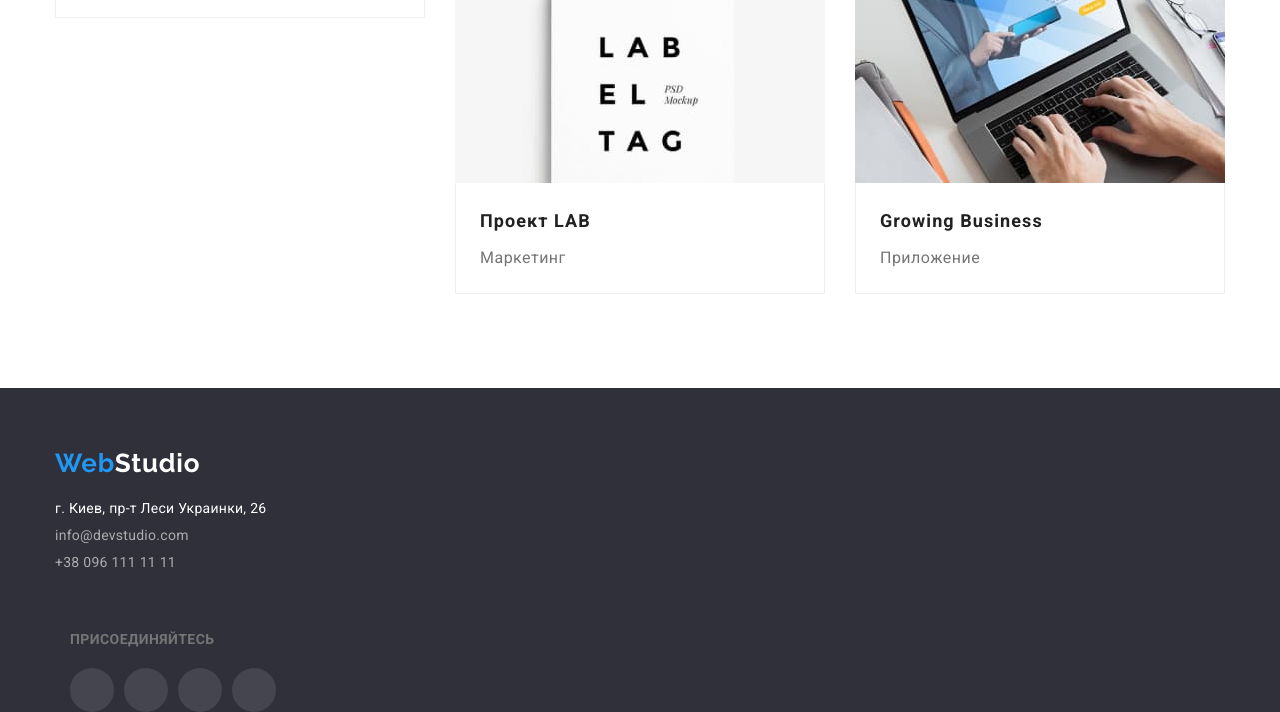
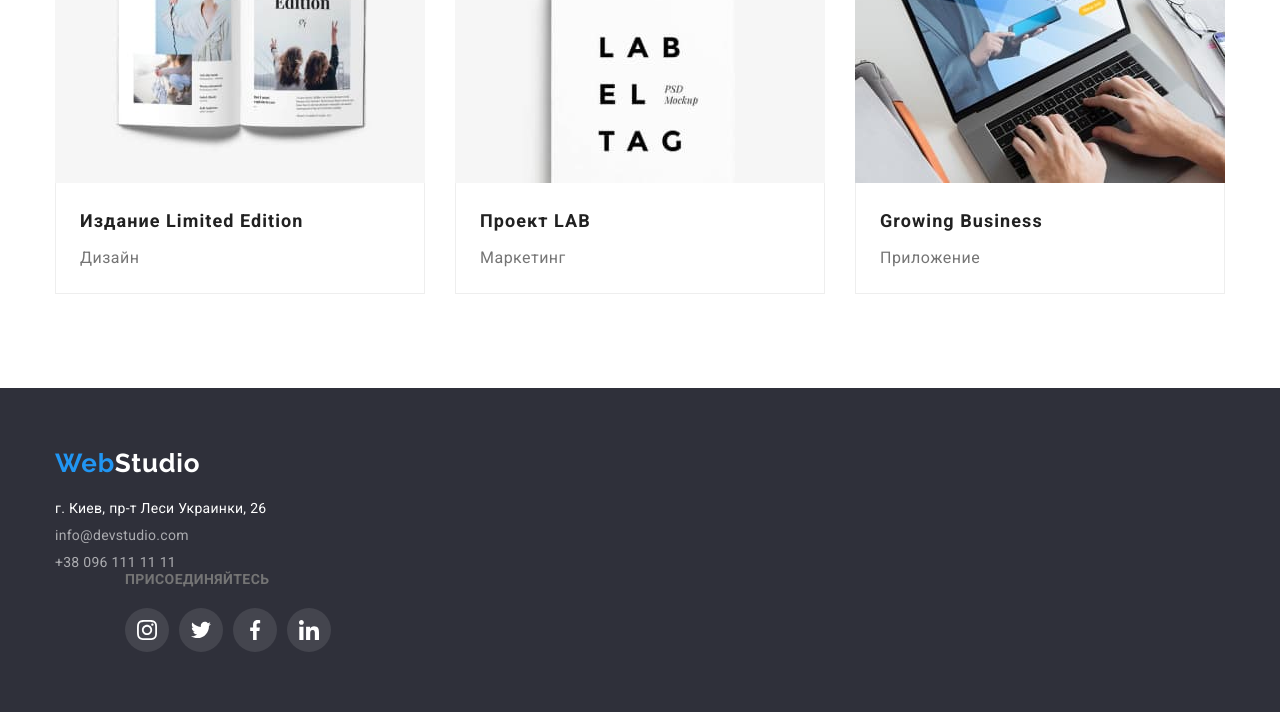
Before and after one commit to OksanaFilevska/goit-markup-hw-04, a plain HTML site: page portfolio.html in a window 1280 px wide. Shown: the part 1248-1960 px from the top of the page. Drawn offline with nearby package versions, Linux system fonts and the light colour scheme.

Commit message:
changing

```diff
--- a/css/styles.css
+++ b/css/styles.css
@@ -490,7 +490,7 @@ img {
   padding: 6px 22px;
   min-width: 73px;
   border-style: none;
-  text-decoration: none;
+
 }
 .modal-btn-filter:hover,
 .modal-btn-filter:focus {
--- a/portfolio.html
+++ b/portfolio.html
@@ -165,12 +165,14 @@
            <!--Contact information-->
     <footer class="footer">
         <div class="container">
-
+            <div>
                 <a class="logo logo-2 link" href="./index.html"><span class="logo-web ">Web</span>Studio </a>
                 <address class="address">
                     <ul class="address-list list">
-            <li class="navigation-item-1"><a class="navigation-2 link" href="https://goo.gl/maps/1tTXgN1BTGEtPTfN8" target="_blank" rel="noopener noreferrer"> г. Киев, пр-т Леси Украинки, 26</a></li>
-            <li class="navigation-item-1"><a class="navigation-1 link" href="mailto:info@devstudio.com">info@devstudio.com</a></li>
+                        <li class="navigation-item-1"><a class="navigation-2 link" href="https://goo.gl/maps/1tTXgN1BTGEtPTfN8"
+                                target="_blank" rel="noopener noreferrer"> г. Киев, пр-т Леси Украинки, 26</a></li>
+                        <li class="navigation-item-1"><a class="navigation-1 link"
+                                href="mailto:info@devstudio.com">info@devstudio.com</a></li>
                         <li class="navigation-item-1"><a class="navigation-1 link" href="tel:380961111111">+38 096 111 11 11</a>
                         </li>
                     </ul>
@@ -178,41 +180,37 @@
             </div>
             <div class="footer-icon">
                 <h2 class="footer-title">присоединяйтесь</h2>
-
                 <ul class="footer-icon-list list">
                     <li class="footer-icon-list-item">
                         <a class="footer-icon-link link" href="">
                             <svg class="footer-icon-logo" width="20" height="20">
-                        <use href="./icons.svg#instagram"></use>
+                                <use href="./images/icons.svg#instagram"></use>
                             </svg>
                         </a>
                     </li>
-
                     <li class="footer-icon-list-item">
                         <a class="footer-icon-link link" href="">
                             <svg class="footer-icon-logo" width="20" height="20">
-                        <use href="./icons.svg#twitter"></use>
+                                <use href="./images/icons.svg#twitter"></use>
                             </svg>
                         </a>
                     </li>
-
                     <li class="footer-icon-list-item">
                         <a class="footer-icon-link link" href="">
                             <svg class="footer-icon-logo" width="20" height="20">
-                        <use href="./icons.svg#facebook"></use>
+                                <use href="./images/icons.svg#facebook"></use>
                             </svg>
                         </a>
                     </li>
-
                     <li class="footer-icon-list-item">
                         <a class="footer-icon-link link" href="">
                             <svg class="footer-icon-logo" width="20" height="20">
-                        <use href="./icons.svg#linkedin"></use>
+                                <use href="./images/icons.svg#linkedin"></use>
                             </svg>
                         </a>
                     </li>
                 </ul>
-
+            </div>
         </div>
     </footer>
 
```
Also changed, not shown: index.html (+6 -2 lines), images/portfolio/img77.jpg (added). Lines whose indentation alone changed are shown as unchanged.
